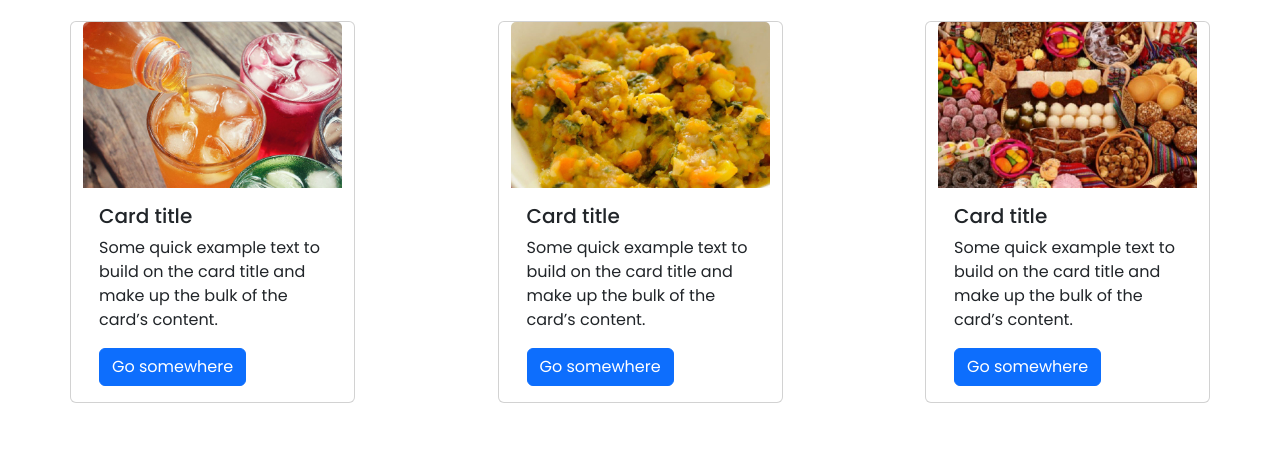
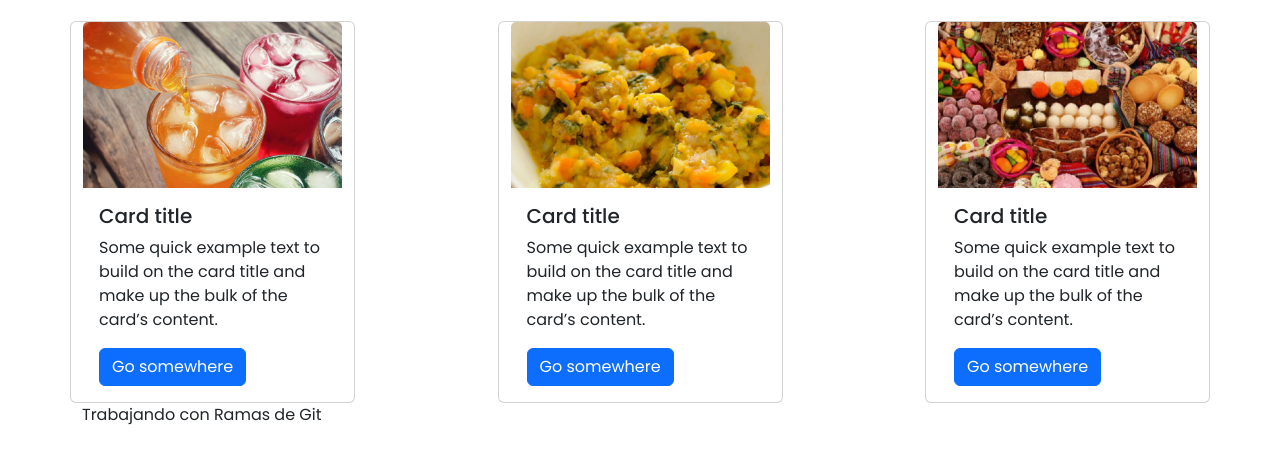
Before and after one commit to macaespinoza/restaurancito, a plain HTML site: page index.html in a window 1280 px wide. Shown: the part 208-672 px from the top of the page. Drawn offline with nearby package versions, Linux system fonts and the light colour scheme.

Commit message:
nueva seccion en index

```diff
--- a/index.html
+++ b/index.html
@@ -75,6 +75,10 @@
 
         </div>
 
+        <div class="nuevos cambios">
+            Trabajando con Ramas de Git
+        </div>
+
 
 
 
```
